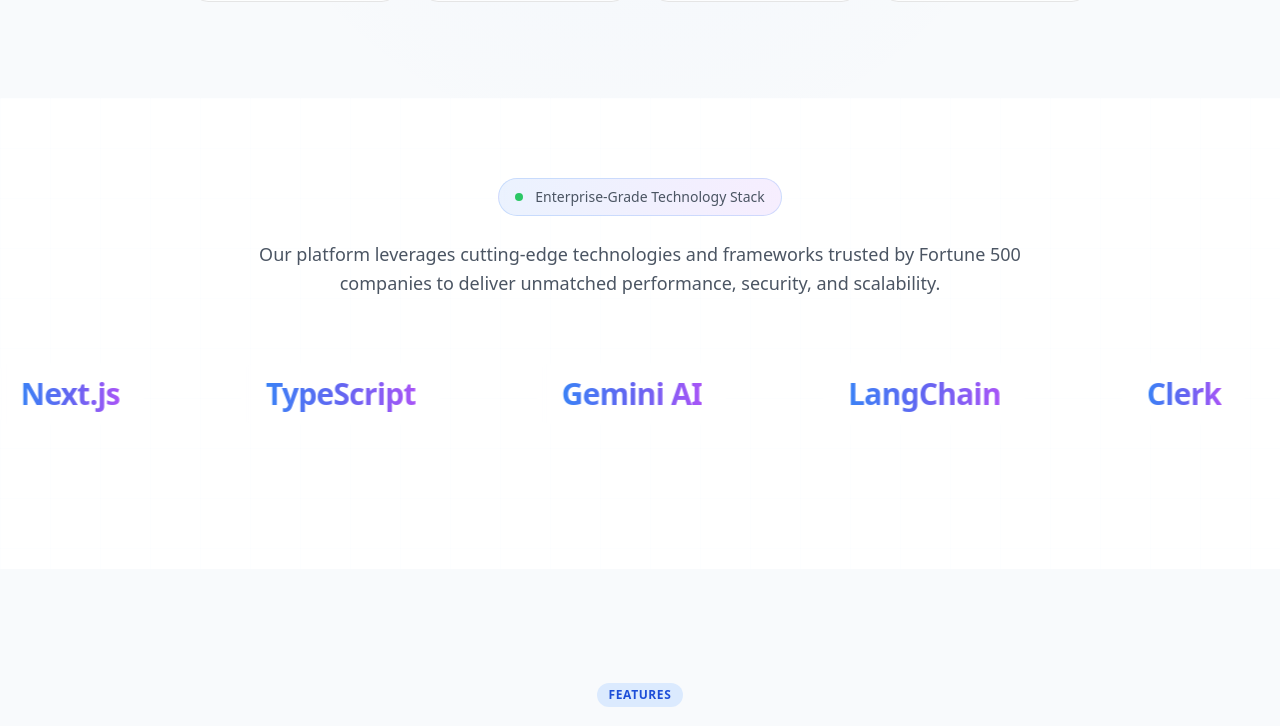
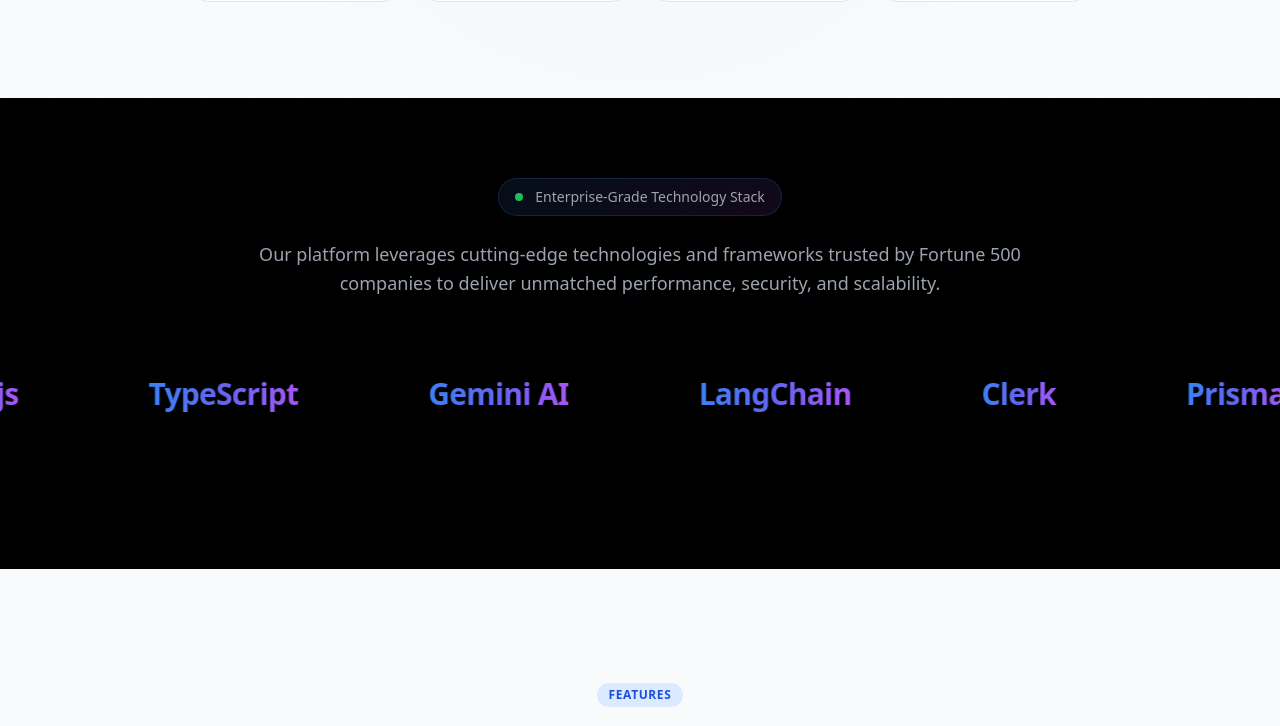
Before and after one commit to divyansharma001/GetHired, a Next.js app: page / in a window 1280 px wide. Shown: the part 707-1433 px from the top of the page. Built offline with nearby package versions, Linux system fonts and the light colour scheme.

Commit message:
feat: simplify theme handling and enhance tech stack slider animation

```diff
--- a/components/landing/sliding-techstack.tsx
+++ b/components/landing/sliding-techstack.tsx
@@ -1,6 +1,4 @@
 import React from 'react';
-import { useTheme } from '@/context/theme-provider';
-import { cn } from '@/lib/utils';
 
 // Define a type for our tech stack items
 interface TechStackItem {
@@ -10,8 +8,8 @@
 }
 
 const SlidingTechStack = () => {
-  const { theme } = useTheme();
-  const isDark = theme === 'dark';
+  // Using a simple dark theme for demonstration
+  const isDark = true;
 
   const themeClasses = {
     bg: isDark
@@ -37,11 +35,7 @@
   ];
 
   return (
-    <section className={cn(
-        themeClasses.bg,
-        "py-16 sm:py-20 relative overflow-hidden"
-      )}
-    >
+    <section className={`${themeClasses.bg} py-16 sm:py-20 relative overflow-hidden`}>
       {/* Subtle grid pattern background */}
       <div className="absolute inset-0 opacity-20">
         <div
@@ -54,67 +48,32 @@
       </div>
 
       <div className="max-w-7xl mx-auto px-4 sm:px-6 relative z-10">
-        {/* Header section matching your landing page style */}
+        {/* Header section */}
         <div className="text-center mb-16">
-          <div className={cn(
-            "inline-flex items-center px-4 py-2 rounded-full mb-6",
-            "bg-gradient-to-r from-blue-500/10 to-purple-500/10",
-            "border border-blue-500/20 backdrop-blur-sm"
-          )}>
+          <div className="inline-flex items-center px-4 py-2 rounded-full mb-6 bg-gradient-to-r from-blue-500/10 to-purple-500/10 border border-blue-500/20 backdrop-blur-sm">
             <div className="w-2 h-2 bg-green-500 rounded-full mr-3 animate-pulse" />
-            <span className={cn(
-              "text-sm font-medium",
-              themeClasses.textMuted
-            )}>
+            <span className={`text-sm font-medium ${themeClasses.textMuted}`}>
               Enterprise-Grade Technology Stack
             </span>
           </div>
 
-          {/* <h2 className={cn(
-            "text-3xl sm:text-4xl lg:text-5xl font-bold mb-6",
-            themeClasses.textPrimary
-          )}>
-            Built with technologies that{' '}
-            <span className="bg-gradient-to-r from-blue-500 via-indigo-500 to-purple-500 bg-clip-text text-transparent">
-              power enterprise solutions
-            </span>
-          </h2> */}
-
-          <p className={cn(
-            "text-lg max-w-3xl mx-auto leading-relaxed",
-            themeClasses.textMuted
-          )}>
+          <p className={`text-lg max-w-3xl mx-auto leading-relaxed ${themeClasses.textMuted}`}>
             Our platform leverages cutting-edge technologies and frameworks trusted by Fortune 500 companies
             to deliver unmatched performance, security, and scalability.
           </p>
         </div>
 
-        {/* Tech stack slider */}
+        {/* Tech stack slider - Much faster animation */}
         <div className="relative group mb-16">
-          <div className="flex animate-slide items-center">
-            {[...techStack, ...techStack].map((tech, index) => (
+          <div className="flex animate-slide-fast items-center will-change-transform">
+            {[...techStack, ...techStack, ...techStack].map((tech, index) => (
               <div
                 key={`${tech.name}-${index}`}
                 title={tech.name}
-                className={cn(
-                  "flex-shrink-0 mx-8 sm:mx-10 lg:mx-12",
-                  "group/item cursor-pointer transition-all duration-500",
-                  "hover:scale-110"
-                )}
+                className="flex-shrink-0 mx-6 sm:mx-8 lg:mx-10 group/item cursor-pointer transition-transform duration-300 hover:scale-110"
               >
-                <div className={cn(
-                  "px-6 py-3 rounded-xl transition-all duration-500",
-                  "border border-transparent",
-                  "hover:border-blue-500/30 hover:bg-blue-500/5",
-                  "backdrop-blur-sm"
-                )}>
-                  <span className={cn(
-                    "text-xl sm:text-2xl lg:text-3xl font-semibold",
-                    "bg-gradient-to-r from-blue-500 via-indigo-500 to-purple-500 bg-clip-text text-transparent",
-                    "transition-all duration-500",
-                    "whitespace-nowrap font-inter tracking-tight",
-                    "group-hover/item:tracking-wide"
-                  )}>
+                <div className="px-6 py-3 rounded-xl transition-all duration-300 border border-transparent hover:border-blue-500/30 hover:bg-blue-500/5 backdrop-blur-sm">
+                  <span className="text-xl sm:text-2xl lg:text-3xl font-semibold bg-gradient-to-r from-blue-500 via-indigo-500 to-purple-500 bg-clip-text text-transparent whitespace-nowrap font-inter tracking-tight">
                     {tech.displayName || tech.name}
                   </span>
                 </div>
@@ -122,80 +81,30 @@
             ))}
           </div>
         </div>
-
-        {/* Stats section similar to your landing page */}
-        {/* <div className="grid grid-cols-2 lg:grid-cols-4 gap-6 max-w-4xl mx-auto">
-          {[
-            {
-              value: "99.9%",
-              label: "Uptime",
-              icon: "📈",
-              color: "text-green-400"
-            },
-            {
-              value: "50ms",
-              label: "Response Time",
-              icon: "⚡",
-              color: "text-blue-400"
-            },
-            {
-              value: "10M+",
-              label: "Requests/Day",
-              icon: "🚀",
-              color: "text-purple-400"
-            },
-            {
-              value: "A+",
-              label: "Security Grade",
-              icon: "🛡️",
-              color: "text-yellow-400"
-            }
-          ].map((stat, index) => (
-            <div
-              key={index}
-              className={cn(
-                "text-center p-6 rounded-2xl",
-                themeClasses.cardBg,
-                themeClasses.border,
-                "border transition-all duration-300",
-                "hover:border-blue-500/30 hover:bg-blue-500/5"
-              )}
-            >
-              <div className="text-2xl mb-2">{stat.icon}</div>
-              <div className={cn(
-                "text-2xl sm:text-3xl font-bold mb-1",
-                stat.color
-              )}>
-                {stat.value}
-              </div>
-              <div className={cn(
-                "text-sm font-medium",
-                themeClasses.textMuted
-              )}>
-                {stat.label}
-              </div>
-            </div>
-          ))}
-        </div> */}
       </div>
 
       <style jsx>{`
-        @keyframes slide {
+        @keyframes slide-fast {
           0% {
             transform: translateX(0);
           }
           100% {
-            transform: translateX(-50%);
+            transform: translateX(-33.333%);
           }
         }
 
-        .animate-slide {
-          animation: slide 50s linear infinite;
+        .animate-slide-fast {
+          animation: slide-fast 15s linear infinite;
         }
 
         /* Pause animation on hover */
-        .relative.group:hover .animate-slide {
+        .relative.group:hover .animate-slide-fast {
           animation-play-state: paused;
+        }
+
+        /* Performance optimizations */
+        .will-change-transform {
+          will-change: transform;
         }
 
         /* Smooth backdrop blur */
```
